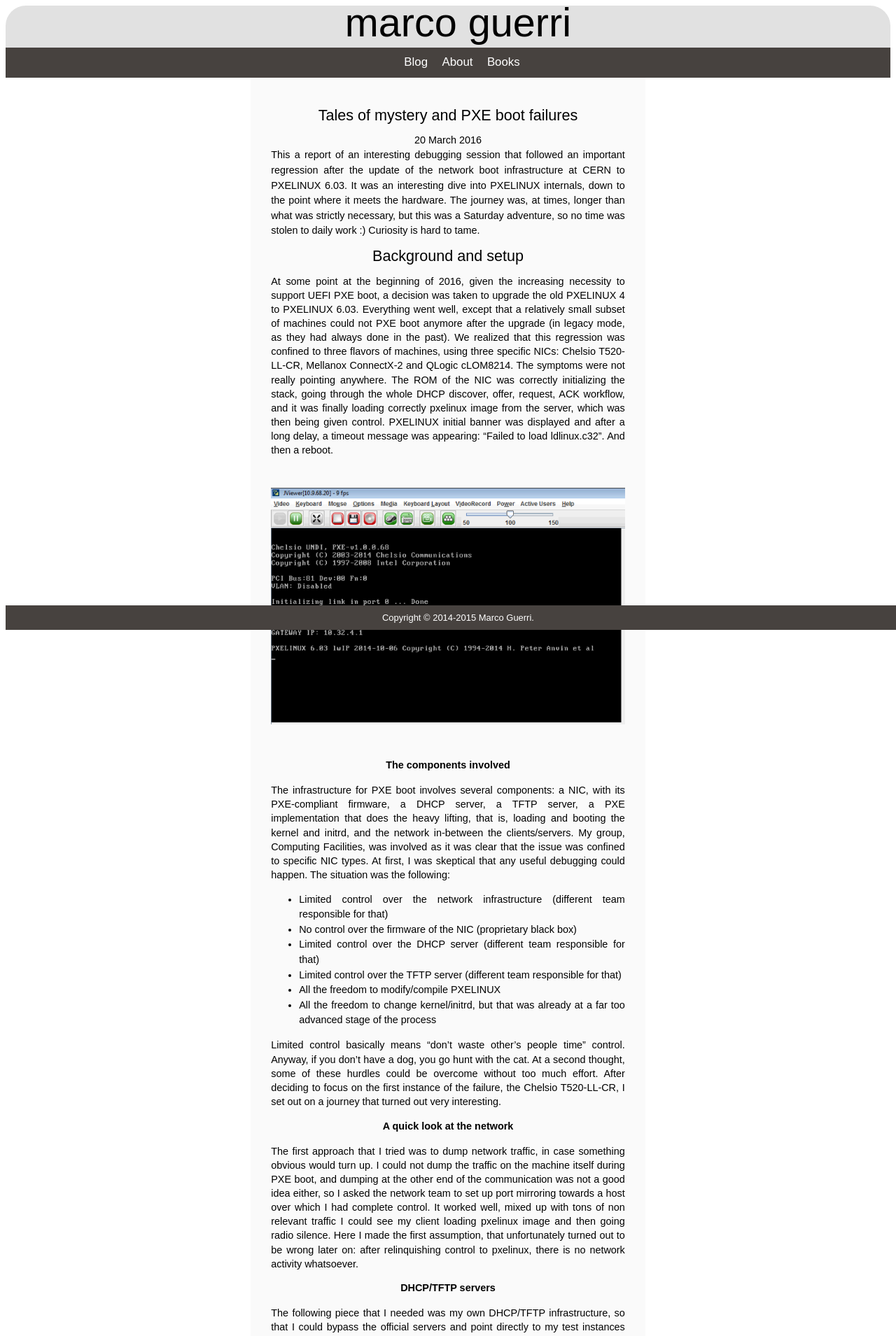
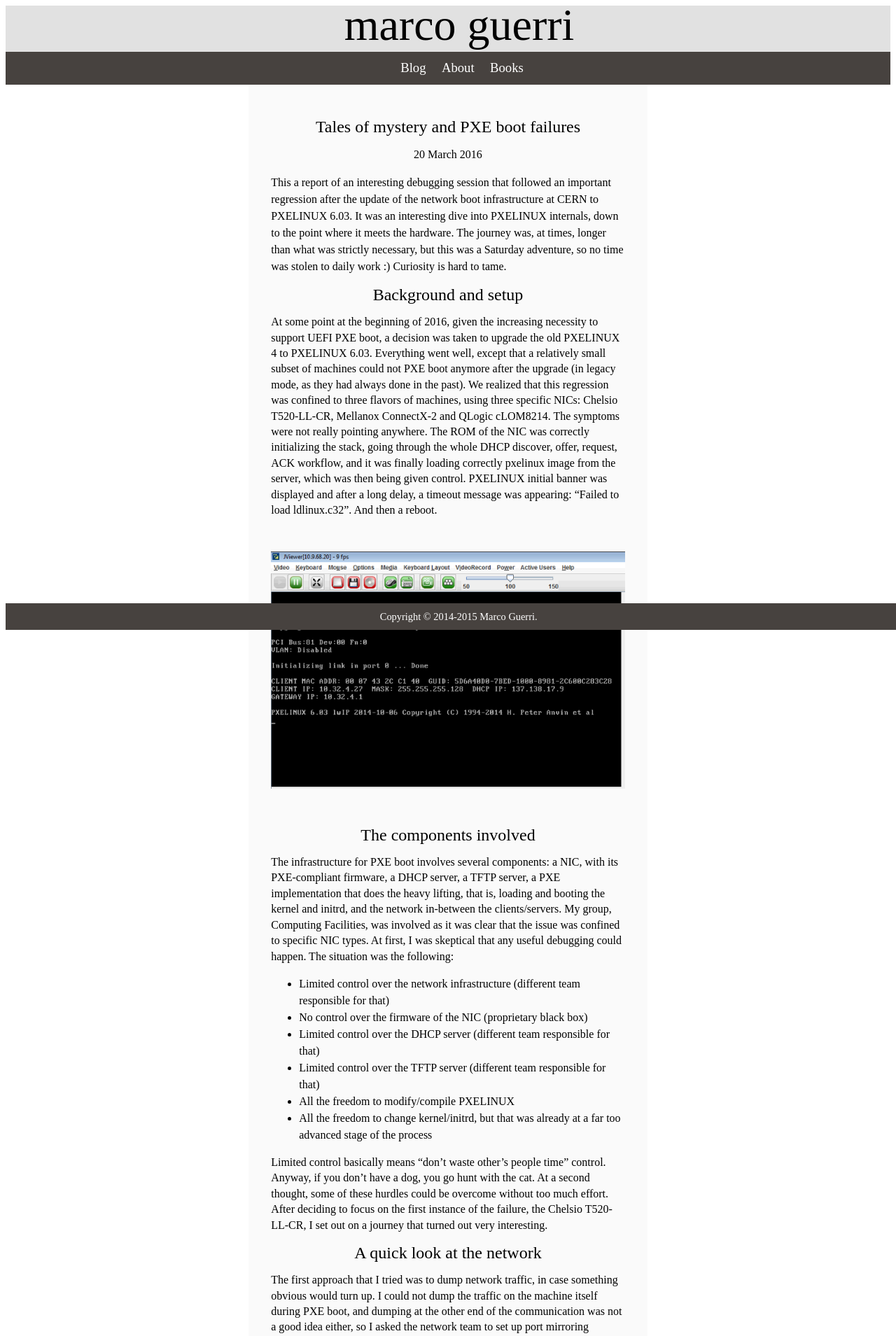
Before and after one commit to marcoguerri/marcoguerri.github.io, a Jekyll site: the page built from _posts/2016-03-21-tales-of-mystery-and-pxelinux.markdown, in a window 1280 px wide. Shown: the top 1909 px of the page at 70% size. Built offline with Jekyll 4.4.1, drawn with Linux system fonts in a browser that asks for light colours; nearby versions of some CDN libraries; some of the changed text lies outside the part shown.

Commit message:
Minor restyling

```diff
--- a/_layouts/master.html
+++ b/_layouts/master.html
@@ -6,12 +6,9 @@
     <meta http-equiv="Content-type" content="text/html; charset=utf-8">
     <title>{{ page.title }}</title>
     <link rel="stylesheet" href="/css/pygments.css">
-    <link rel="stylesheet" href="/css/toc.css">
     <link rel="stylesheet" href="/css/master.css" type="text/css" media="screen" charset="utf-8"/>
-    <link rel="stylesheet" href="//maxcdn.bootstrapcdn.com/font-awesome/4.3.0/css/font-awesome.min.css">
 
     <script src="/javascripts/jquery-1.11.1.min.js" type="text/javascript" charset="utf-8"></script>
-    <script src="/javascripts/jquery.toc.js" type="text/javascript" charset="utf-8"></script>
 
     <script>
         (function(i,s,o,g,r,a,m){i['GoogleAnalyticsObject']=r;i[r]=i[r]||function(){
--- a/_posts/2016-03-21-tales-of-mystery-and-pxelinux.markdown
+++ b/_posts/2016-03-21-tales-of-mystery-and-pxelinux.markdown
@@ -33,7 +33,7 @@ was appearing: "Failed to load ldlinux.c32". And then a reboot.
 
 
 The components involved
-------
+=======
 The infrastructure for PXE boot involves several components: a NIC,
 with its PXE-compliant firmware, a DHCP server, a TFTP server, a PXE implementation
 that does the heavy lifting, that is, loading and booting the kernel and initrd,
@@ -58,7 +58,7 @@ on a journey that turned out very interesting.
 
 
 A quick look at the network
-------
+=======
 The first approach that I tried was to dump network traffic, in case something
 obvious would turn up. I could not dump the traffic on the machine itself during
 PXE boot, and dumping at the other end of the communication was not a good idea
@@ -69,7 +69,7 @@ Here I made the first assumption, that unfortunately turned out to be wrong late
 after relinquishing control to pxelinux, there is no network activity whatsoever.
 
 DHCP/TFTP servers
-------
+=======
 The following piece that I needed was my own DHCP/TFTP infrastructure, so that
 I could bypass the official servers and point directly to my test instances where
 I could deploy a custom pxelinux. This also turned out doable. What was necessary was
@@ -88,7 +88,7 @@ Once the test environment was in place, the debugging could start.
 
 
 Interaction with the machine
-------
+=======
 Another import point to address was the interaction with the machine under test.
 The system I used was part of a quad enclosure installed in a water cooled rack
 in the Data Centre. Clearly, you don't want to stand there with your keyboard/monitor
@@ -100,7 +100,7 @@ for a second :)
 
 
 Deploying the correct binary
-------
+=======
 pxelinux is part of syslinux project and it comes in two different flavors:
 *pxelinux.0* and *lpxelinux.0*. During this experiment, I was compiling and
 testing the 32bits legacy version of pxelinux and I was working on git commit 138e850f.
@@ -197,7 +189,7 @@ Deploy, reboot and fingers crossed..
 <i>Annuntio vobis gaudium magnum: Habemus debug messages</i> (tons of them)!
 
 Tracing the execution
-------
+=======
 
 I though a good idea was to start from *load_env32*. I tried to follow the control
 path, keeping an eye open for something that could be the root cause of the
@@ -225,7 +217,7 @@ nothing very much different then what you would find on a Linux OS
 and libc. It is actually interesting to dive a bit deeper.
 
 File-like API
-------
+=======
 *opendev* is called with a pointer to the *__file_dev* structure which
 defines the input operation hooks available (read/open/close)
 
@@ -352,7 +344,7 @@ __export int open_file(const char *name, int flags, struct com32_filedata *filed
 {% endhighlight %}
 
 From file-like API to network
-------
+=======
 *searchdir*, is where things start to become specific to the medium that is used to
 retrieve the file, in this case the network.
 
@@ -453,7 +445,7 @@ static void pxe_searchdir(const char *filename, int flags, struct file *file)
 At this point some more digging turned out to be necessary.
 
 Network layer 4 via lwIP
-------
+=======
 {% highlight console %}
 pxe_searchdir [./core/fs/pxe/pxe.c]
    __pxe_searchdir [./core/fs/pxe/pxe.c]
@@ -592,7 +584,7 @@ code which interfaces directly with the hardware is defined. From *undiif.c*:
  */
 {% endhighlight %}
 Layer 2 and below
-------
+=======
 The first thing that seemed obvious to do was to enable debug messages at the
 UNDIIF layer.
 
@@ -655,7 +647,7 @@ of the problem: it seemed that the card was perfectly capable of transmitting
 traffic, but not to receive the responses.
 
 Receiving data - Interrupt Service Routine
-------
+=======
 The interrupt service routine used by *lpxelinux* is defined in *core/pxeisr.inc*.
 The ISR calls the *PXENV_UNDI_ISR* hook exported by the PXE capable firmware and
 then check one of the return flags, *PXENV_UNDI_ISR_OUT_OURS*, to make sure
@@ -822,12 +814,12 @@ interrupt for no reason).
 
 
 Conclusions
-------
+=======
 After the investigation we came to the conclusion that we need a new firmware which
 properly handles the *PXENV_UNDI_ISR_OUT_OURS* flag.
 The manufacturer has been made aware of the issue and hopefully this will be fixed soon.
 
 Updates
-------
+=======
 It turns out the QLogic cLOM8214 are affected by the same issue, and can boot
 just fine if *PXENV_UNDI_ISR_OUT_OURS* is considered always set.
--- a/css/master.css
+++ b/css/master.css
@@ -1,10 +1,7 @@
 body {
-  font-family: 'MS Serif', 'New York', sans-serif;
-  text-rendering: optimizelegibility;
-  font-size:90%;
-  background: #FFFFFF;
   line-height: 150%;
-  overflow-y:scroll;
+  font-family: 'Droid Sans';
+  font-weight:100;
 }
 
 em {
@@ -30,20 +27,13 @@ a {
   width: 100%;
   padding: 0;
   background: #fff;
-  -moz-border-radius: 1.5em;
-  -webkit-border-radius: 1.5em;
   border-radius: 1.5em;
 }
 
 #header {
   text-transform: lowercase;
   text-align: left;
-  font-weight: normal;
   background: #E1E1E1;
-  -moz-border-radius-topleft: 1em;
-  -webkit-border-top-left-radius: 1em;
-  -moz-border-radius-topright: 1em;
-  -webkit-border-top-right-radius: 1em;
   font-size: 2em;
   padding: 0.5em;
   text-align: center;
@@ -54,7 +44,6 @@ a {
   margin-left: 0.5em;
   padding-top: 20px;
   padding-bottom: 20px;
-
   font-size: 2em;
   font-weight: normal;
 }
@@ -91,7 +80,6 @@ a {
 #content {
   margin-bottom: 50px;
   margin: auto;
-  text-align: justify;
   padding: 2em;
   width: 40%;
   background: #FAFAFA;
@@ -123,6 +111,8 @@ a {
 }
 
 .date {
+    padding-top:0,1em;
+    padding-bottom:1em;
     text-align:center;
 }
 
@@ -146,7 +136,8 @@ div.post {
 
 
 h1 {
-    font-weight:400;
+    font-weight:100;
+    font-size:150%;
 }
 
 h2 {
@@ -161,10 +152,7 @@ h3 {
     text-align: center;
 }
 .post h1 {
-  font-size: 1.5em;
-  font-weight: normal;
   text-align: center;
-  font-weight:400;
 }
 
 .post h1 a {
@@ -173,7 +161,6 @@ h3 {
   text-align:center;
   display: block;
   color: black;
-  padding: 0.1em 0;
   margin: 0 0 0.0em 0;
 }
 
```
Also changed, not shown: other parts of _posts/2016-03-21-tales-of-mystery-and-pxelinux.markdown (+1 -9 lines).
